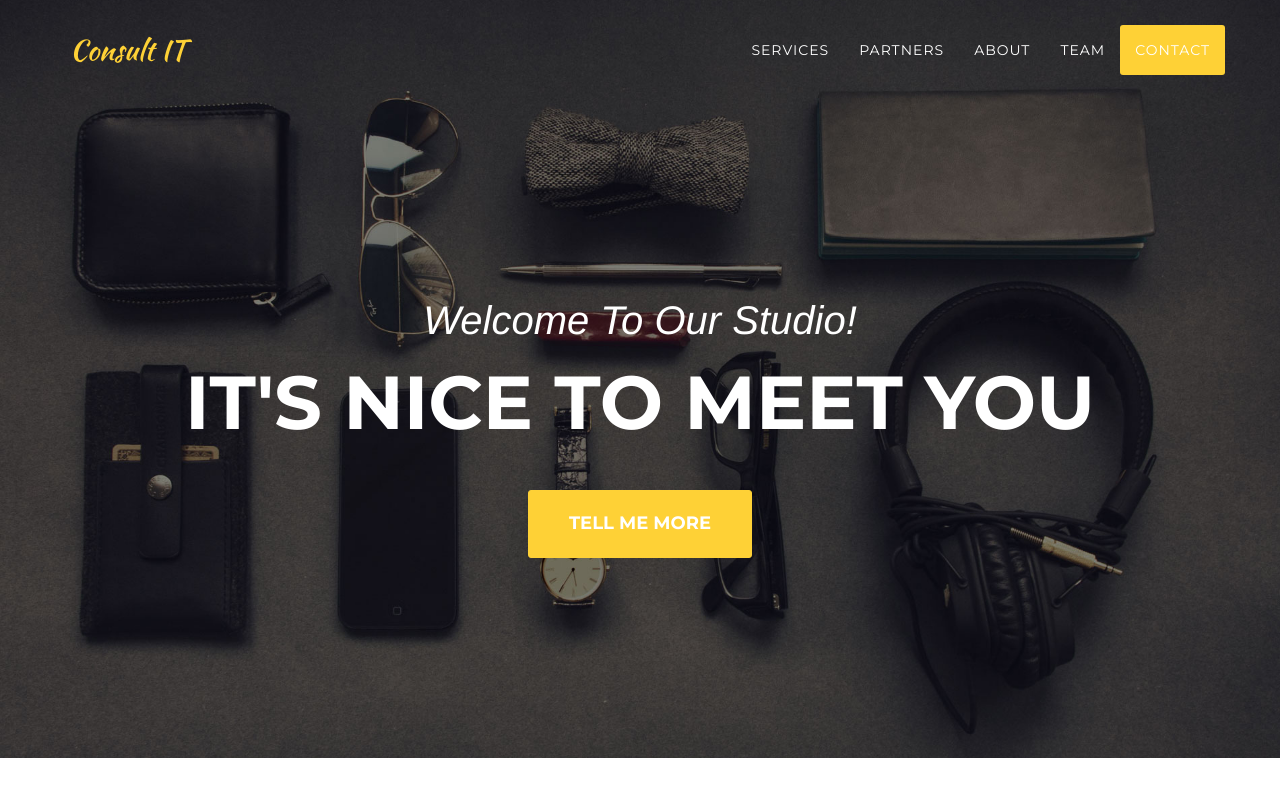
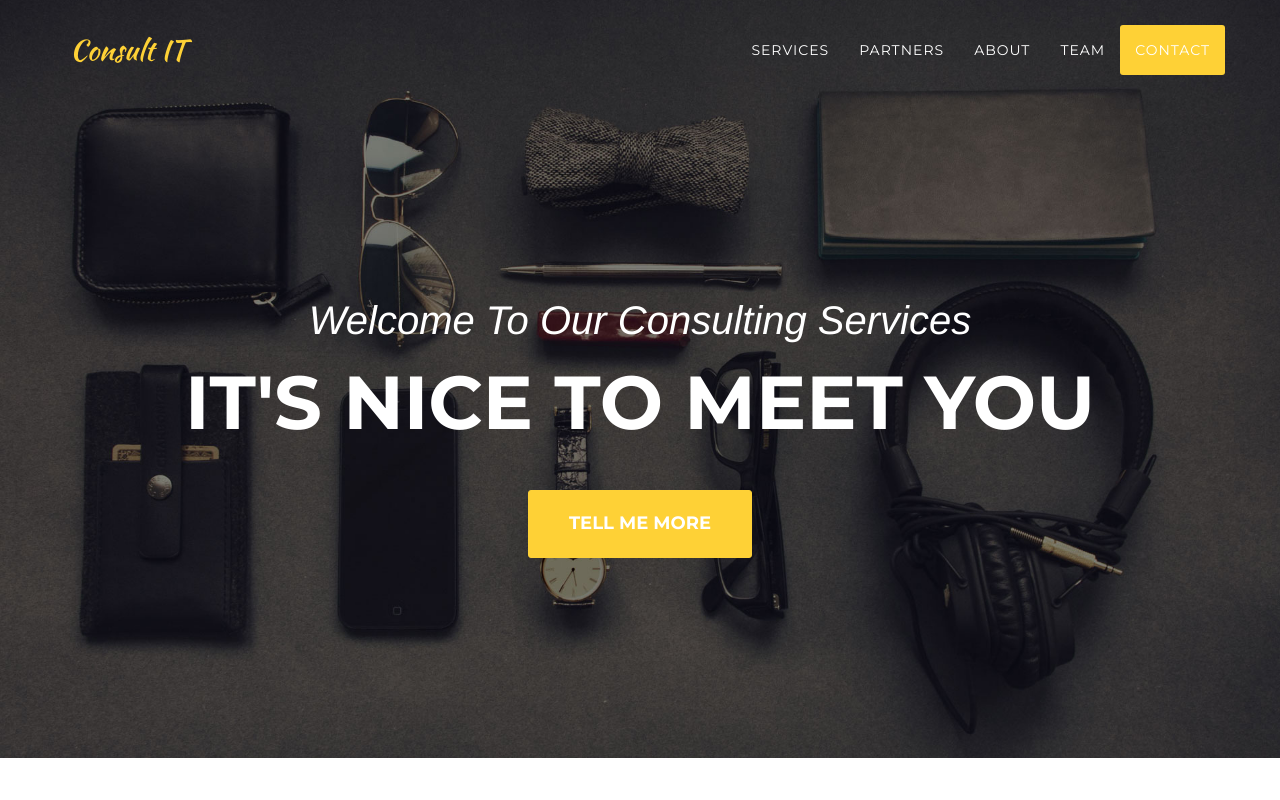
Before and after one commit to rbhuta1/rbhuta1.github.io, a plain HTML site: page index.html in a window 1280 px wide. Shown: the top 800 px of the page. Drawn offline with nearby package versions, Linux system fonts and the light colour scheme; a web font is replaced by a local one.

Commit message:
Update index.html

```diff
--- a/index.html
+++ b/index.html
@@ -81,7 +81,7 @@
     <header>
         <div class="container">
             <div class="intro-text">
-                <div class="intro-lead-in">Welcome To Our Studio!</div>
+                <div class="intro-lead-in">Welcome To Our Consulting Services</div>
                 <div class="intro-heading">It's Nice To Meet You</div>
                 <a href="#services" class="page-scroll btn btn-xl">Tell Me More</a>
             </div>
```
